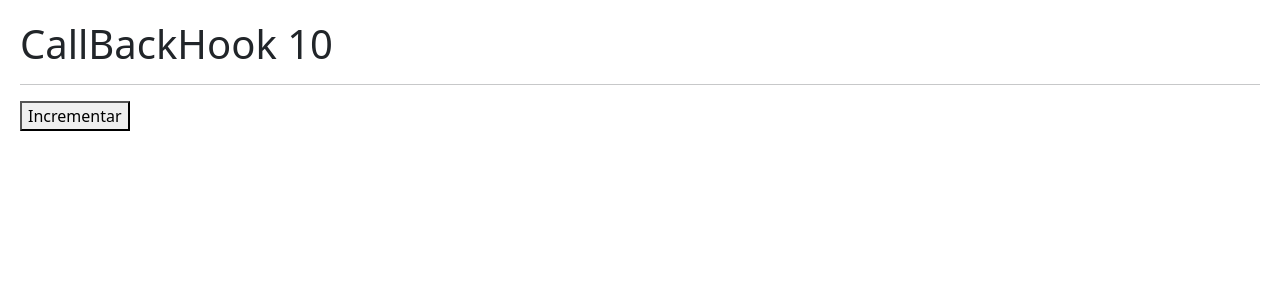
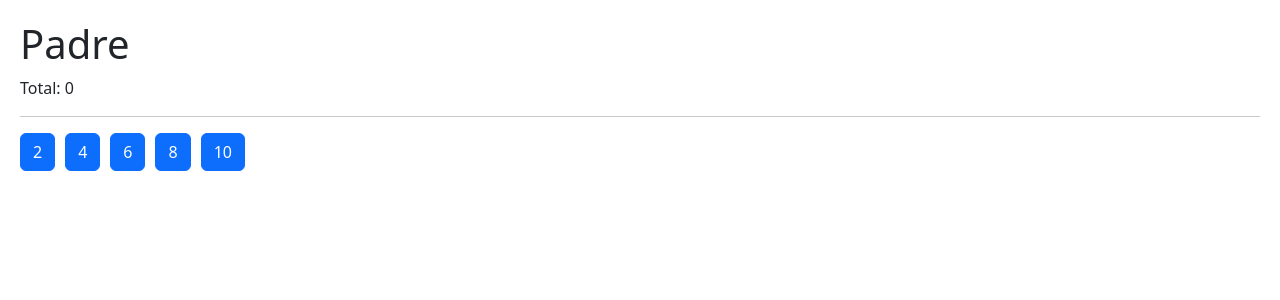
Before and after one commit to Angelussz/hooks-generales-1, a React (Vite) app: page / in a window 1280 px wide. Shown: the top 300 px of the page. Built offline with nearby package versions, Linux system fonts and the light colour scheme.

Commit message:
ejercicio memos

```diff
--- a/src/06-memo/CallBackHook.jsx
+++ b/src/06-memo/CallBackHook.jsx
@@ -3,11 +3,11 @@ import { ShowIncrement } from "./ShowIncrement";
 export const CallBackHook = () => {
   const [counter, setCounter] = useState(10);
   const incrementFather = useCallback(
-    () => {
+    (value) => {
         // console.log("sada")
         // setCounter(counter+1)
-        setCounter((value)=>{
-            return value+1
+        setCounter((c)=>{
+            return c+ value
         });
     },
     [],
--- a/src/06-memo/ShowIncrement.jsx
+++ b/src/06-memo/ShowIncrement.jsx
@@ -4,7 +4,7 @@ export const ShowIncrement = React.memo(({increment}) => {
     console.log("me volvi a generar")
   return (
     <button onClick={()=>{
-        increment()
+        increment(5)
     }}>
         Incrementar
     </button>
--- /dev/null
+++ b/src/07-tarea-memo/Hijo.jsx
@@ -0,0 +1,14 @@
+import React from "react";
+
+export const Hijo = React.memo(({ numero, incrementar }) => {
+  console.log("  Me volví a generar :(  ");
+
+  return (
+    <button
+      className="btn btn-primary mr-3"
+      onClick={() => incrementar(numero)}
+    >
+      {numero}
+    </button>
+  );
+});
--- /dev/null
+++ b/src/07-tarea-memo/Padre.jsx
@@ -0,0 +1,43 @@
+import React, { useCallback } from 'react'
+import { Hijo } from './Hijo'
+import { useState } from 'react';
+
+export const Padre = () => {
+
+    const numeros = [2,4,6,8,10];
+    const [valor, setValor] = useState(0);
+
+    const incrementar = useCallback(
+      (num) => {
+        setValor(valor => valor+num)
+      },
+      [],
+    )
+
+
+    // const incrementar = ( num ) => {
+    //     setValor( valor + num )
+    // }
+
+
+
+    return (
+        <div>
+            <h1>Padre</h1>
+            <p> Total: { valor } </p>
+
+            <hr />
+
+            {
+                numeros.map( n => (
+                    <Hijo
+                        key={ n }
+                        numero={ n }
+                        incrementar={ incrementar }
+                    />
+                ))
+            }
+            {/* <Hijo /> */}
+        </div>
+    )
+}
--- a/src/main.jsx
+++ b/src/main.jsx
@@ -13,6 +13,7 @@ import './index.css'
 // import { Memorize } from './06-memo/Memorize'
 import { MemoHook } from './06-memo/MemoHook'
 import { CallBackHook } from './06-memo/CallBackHook'
+import { Padre } from './07-tarea-memo/Padre'
 
 ReactDOM.createRoot(document.getElementById('root')).render(
   <React.StrictMode>
@@ -26,6 +27,8 @@ ReactDOM.createRoot(document.getElementById('root')).render(
     {/* <Layout /> */}
     {/* <Memorize /> */}
     {/* <MemoHook /> */}
-    <CallBackHook />
+    {/* <CallBackHook /> */}
+    <Padre />
+
   </React.StrictMode>,
 )
```
